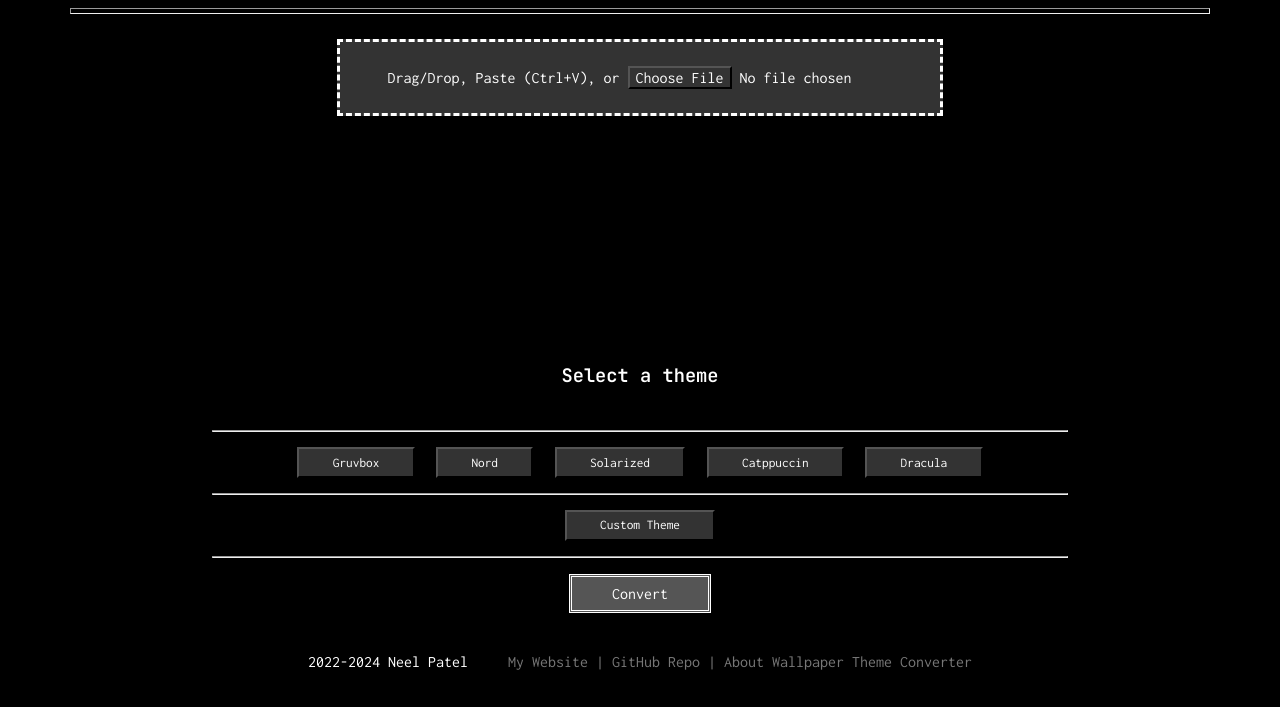
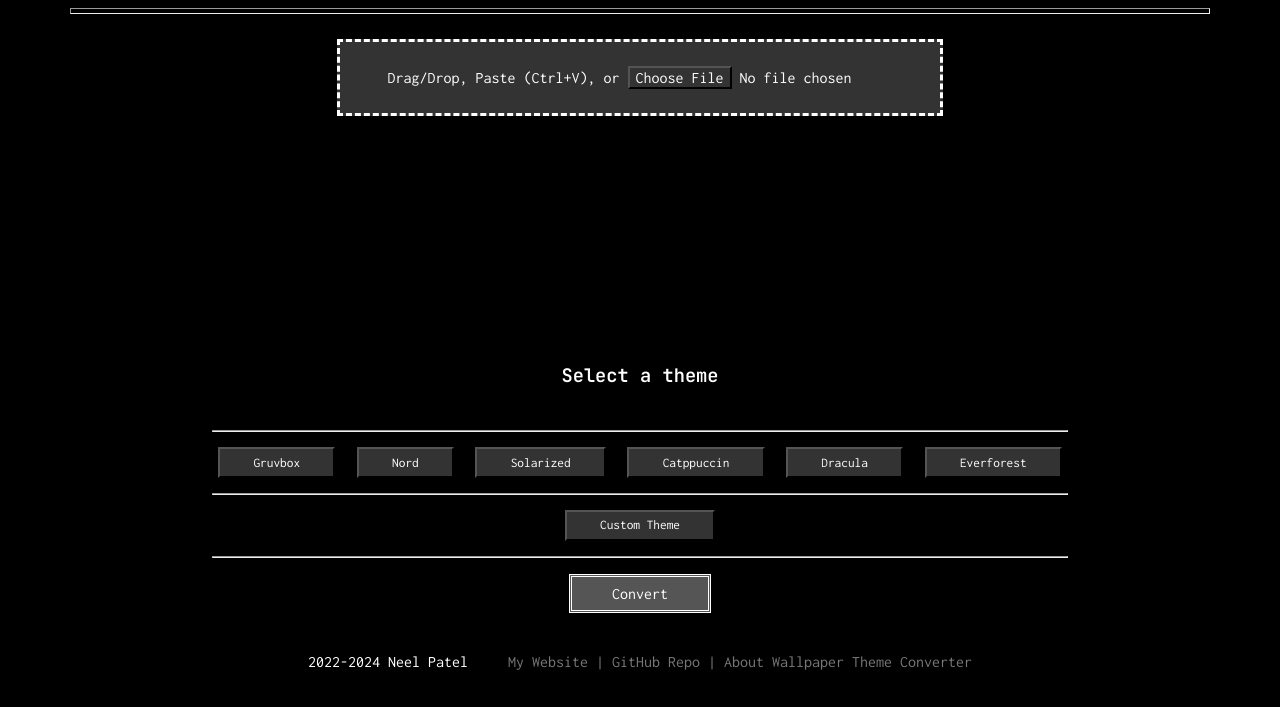
Before and after one commit to NotNeelPatel/WallpaperThemeConverter, a plain HTML site: page index.html in a window 1280 px wide. Shown: the part 93-800 px from the top of the page. Drawn offline with Linux system fonts and the light colour scheme.

Commit message:
Add Everforest

```diff
--- a/assets/themes.json
+++ b/assets/themes.json
@@ -43,6 +43,30 @@
     235,203,139,
     163,190,140,
     180,142,173],
+"Everforest":[
+    35,42,46,
+    45,53,59,
+    52,63,68,
+    61,72,77,
+    71,82,88,
+    79,88,94,
+    86,99,95,
+    84,58,72,
+    81,64,69,
+    66,80,71,
+    58,81,93,
+    77,76,67,
+    211,198,170,
+    230,126,128,
+    230,152,117,
+    219,188,127,
+    167,192,128,
+    131,192,146,
+    127,187,179,
+    214,153,182,
+    122,132,120,
+    133,146,137,
+    157,169,160],
 "Solarized":[
     0,43,54,
     7,54,66,
--- a/index.html
+++ b/index.html
@@ -45,6 +45,7 @@
         <button class = "theme-button" type="button" onclick="changeTheme('Solarized')">Solarized</button>
         <button class = "theme-button" type="button" onclick="changeTheme('Catppuccin')">Catppuccin</button>
         <button class = "theme-button" type="button" onclick="changeTheme('Dracula')">Dracula</button>
+        <button class = "theme-button" type="button" onclick="changeTheme('Everforest')">Everforest</button>
       <br/>
       <hr class="body"/>
 
```
